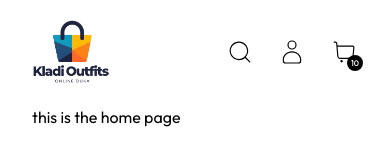
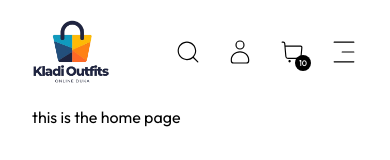
Before and after one commit to Ariel-joe/Ecommerce, a React (Vite) app in the folder client/: page / in a window 390 px wide. Shown: the top 160 px of the page. Built offline with nearby package versions, Linux system fonts and the light colour scheme.

Commit message:
styling the navbar

```diff
--- a/client/src/App.jsx
+++ b/client/src/App.jsx
@@ -13,9 +13,7 @@ const App = () => {
         <div>
           <Outlet />
         </div>
-
       </div>
-
     </>
   );
 };
--- a/client/src/components/Navbar.jsx
+++ b/client/src/components/Navbar.jsx
@@ -1,9 +1,13 @@
-import React from "react";
+import React, { useState } from "react";
 import { assets } from "../assets/assets";
 import { Link, NavLink } from "react-router";
-import { CiSearch, CiShoppingCart, CiUser } from "react-icons/ci";
+import { CiMenuFries, CiSearch, CiShoppingCart, CiUser } from "react-icons/ci";
 
 const Navbar = () => {
+
+  const [visible, setVisible] = useState(false)
+
+
   return (
     <>
       <div className="flex items-center justify-between py-5 font-medium">
@@ -61,6 +65,12 @@ const Navbar = () => {
               10
             </p>
           </Link>
+
+          {/* humburger */}
+
+          <CiMenuFries onClick={() => setVisible(true)} size={28} className="cursor-pointer sm:hidden" />
+
+             {/*small screen menu  */}
         </div>
       </div>
     </>
```
Lines whose indentation alone changed are shown as unchanged.
